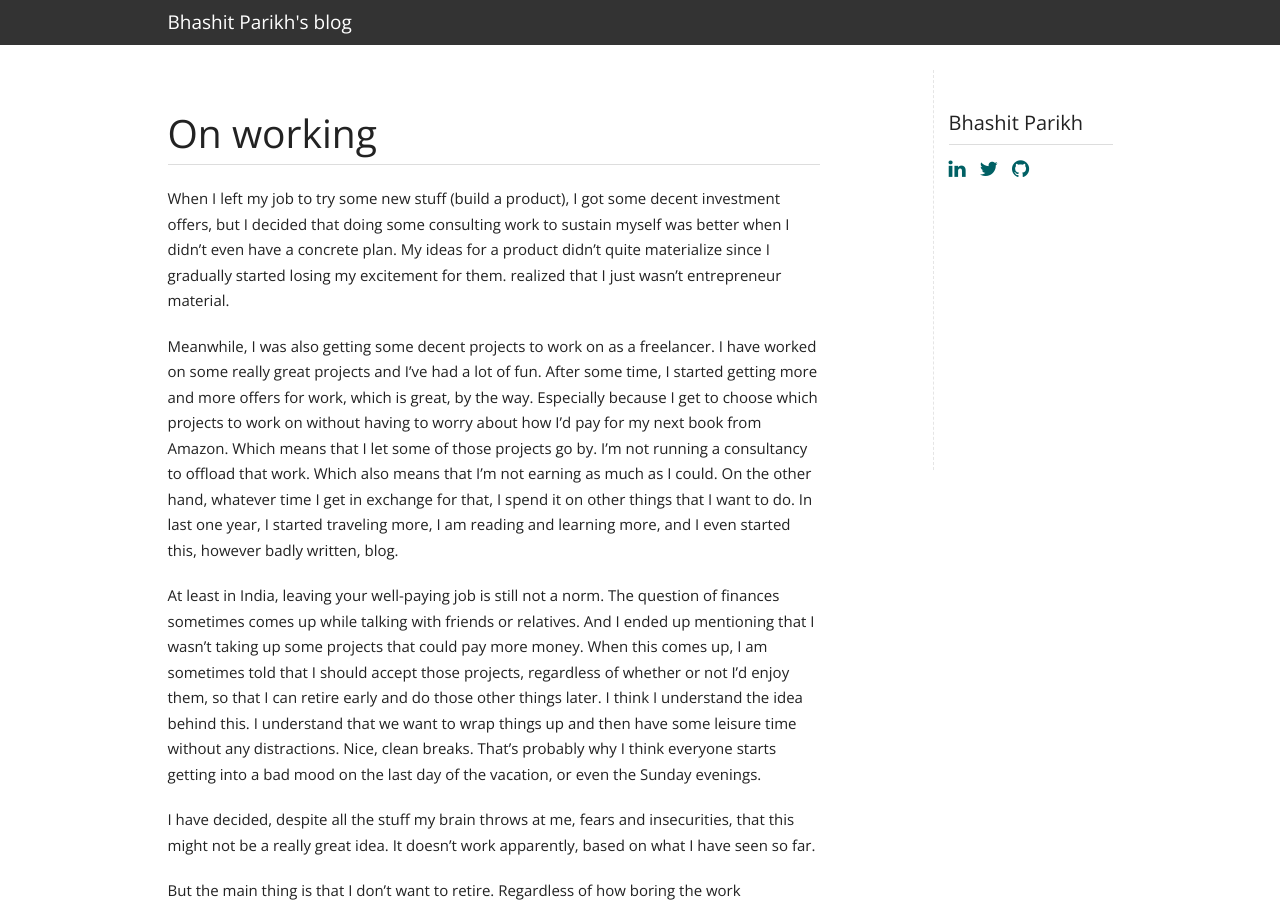
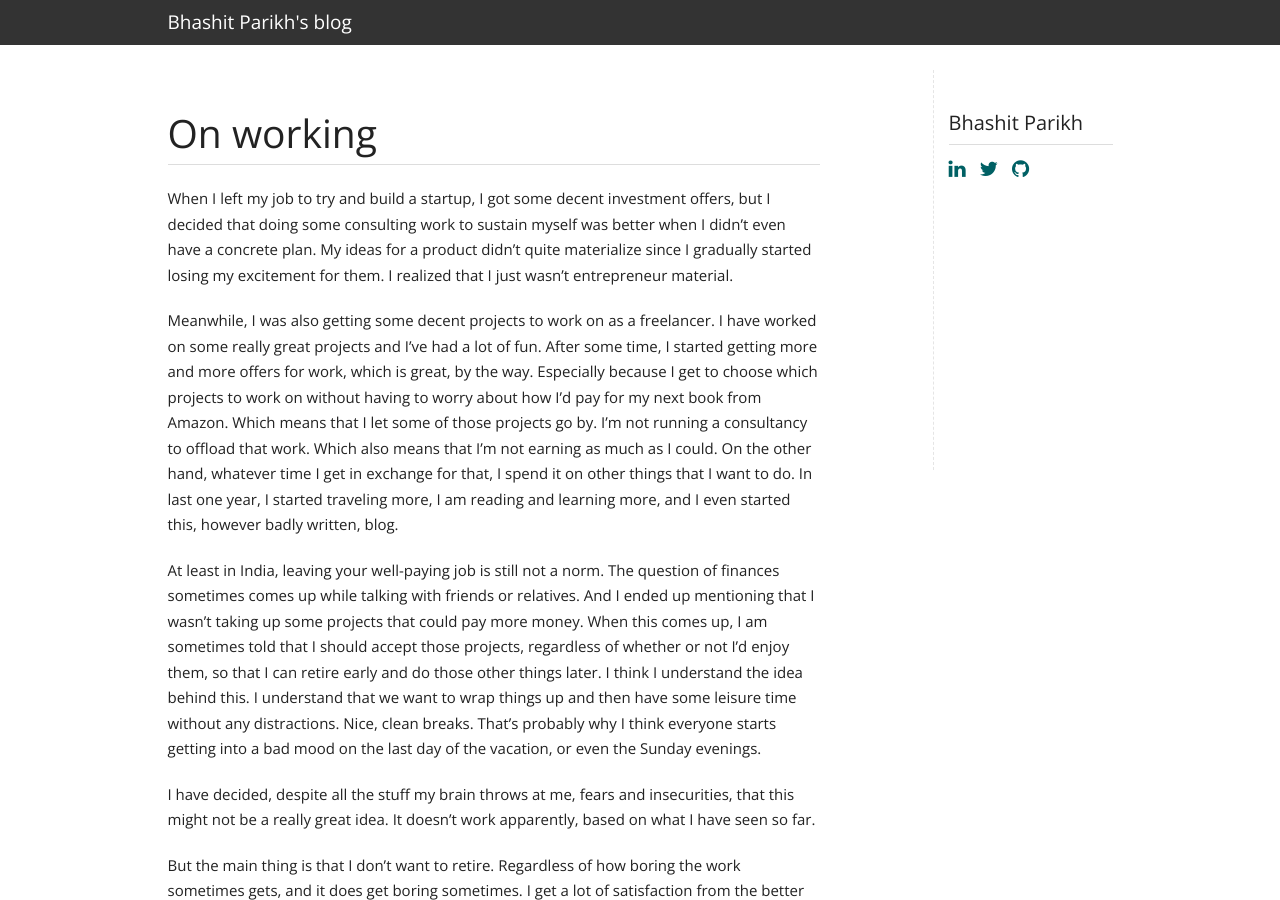
Before and after one commit to Bhashit/bhashit.github.io, a Jekyll site: the page built from _posts/2015-05-14-on-work.markdown, in a window 1280 px wide and 900 px high. Built offline with Jekyll 4.4.1, drawn with Linux system fonts in a browser that asks for light colours; comment, search, counter and statistics services are not loaded.

Commit message:
Minor Tweaks

```diff
--- a/_config.yml
+++ b/_config.yml
@@ -1,6 +1,6 @@
 name: Bhashit Parikh's blog
 description: Bhashit Parikh's blog. Programming, Learning, Books and Ranting.
-url: http://bhashitparikh.com
+url: https://bhashit.sh
 
 markdown:  kramdown
 highlighter: rouge
--- a/_posts/2015-05-14-on-work.markdown
+++ b/_posts/2015-05-14-on-work.markdown
@@ -5,11 +5,11 @@ date: 2015-05-14
 comments: true
 ---
 
-When I left my job to try some new stuff (build a product), I got some decent investment
+When I left my job to try and build a startup, I got some decent investment
 offers, but I decided that doing some consulting work to sustain
 myself was better when I didn't even have a concrete plan. My ideas
 for a product didn't quite materialize since I gradually started
-losing my excitement for them.  realized that I just wasn't
+losing my excitement for them. I realized that I just wasn't
 entrepreneur material.
 
 Meanwhile, I was also getting some decent projects to work on as a
--- a/_posts/2024-10-24-re-reading.markdown
+++ b/_posts/2024-10-24-re-reading.markdown
@@ -6,7 +6,7 @@ comments: true
 ---
 
 <figure>
-  <img src="{{site.url}}/img/re-reading-river_resized.jpg" alt="River flowing at sunset with a Heron"/>
+  <img src="/img/re-reading-river_resized.jpg" alt="River flowing at sunset with a Heron"/>
   <figcaption>Photo by <a href="https://unsplash.com/@binaryben?utm_content=creditCopyText&utm_medium=referral&utm_source=unsplash">Ben Clayton</a> on <a href="https://unsplash.com/photos/a-person-standing-in-a-river-at-sunset-1jSzSeyDMEk?utm_content=creditCopyText&utm_medium=referral&utm_source=unsplash">Unsplash</a></figcaption>
 </figure>
 
```
